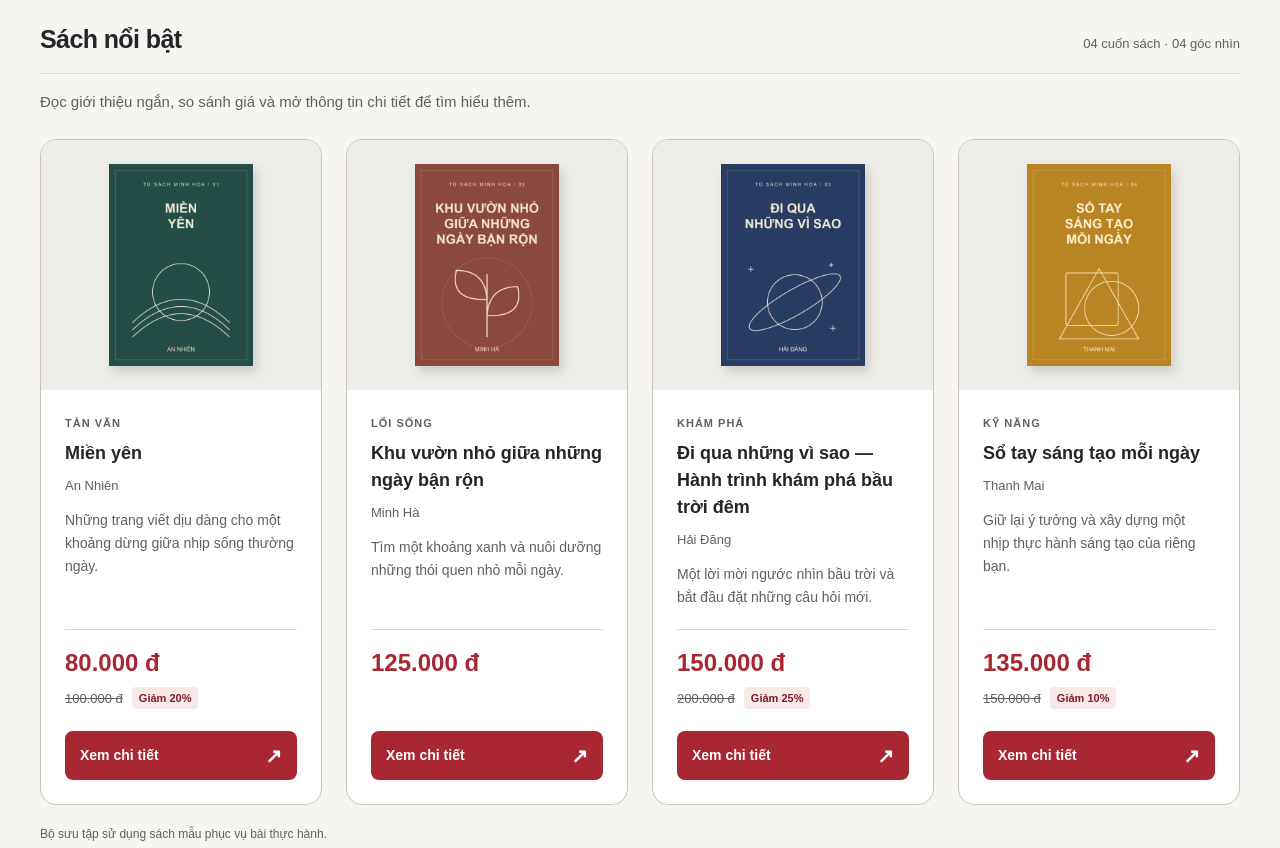
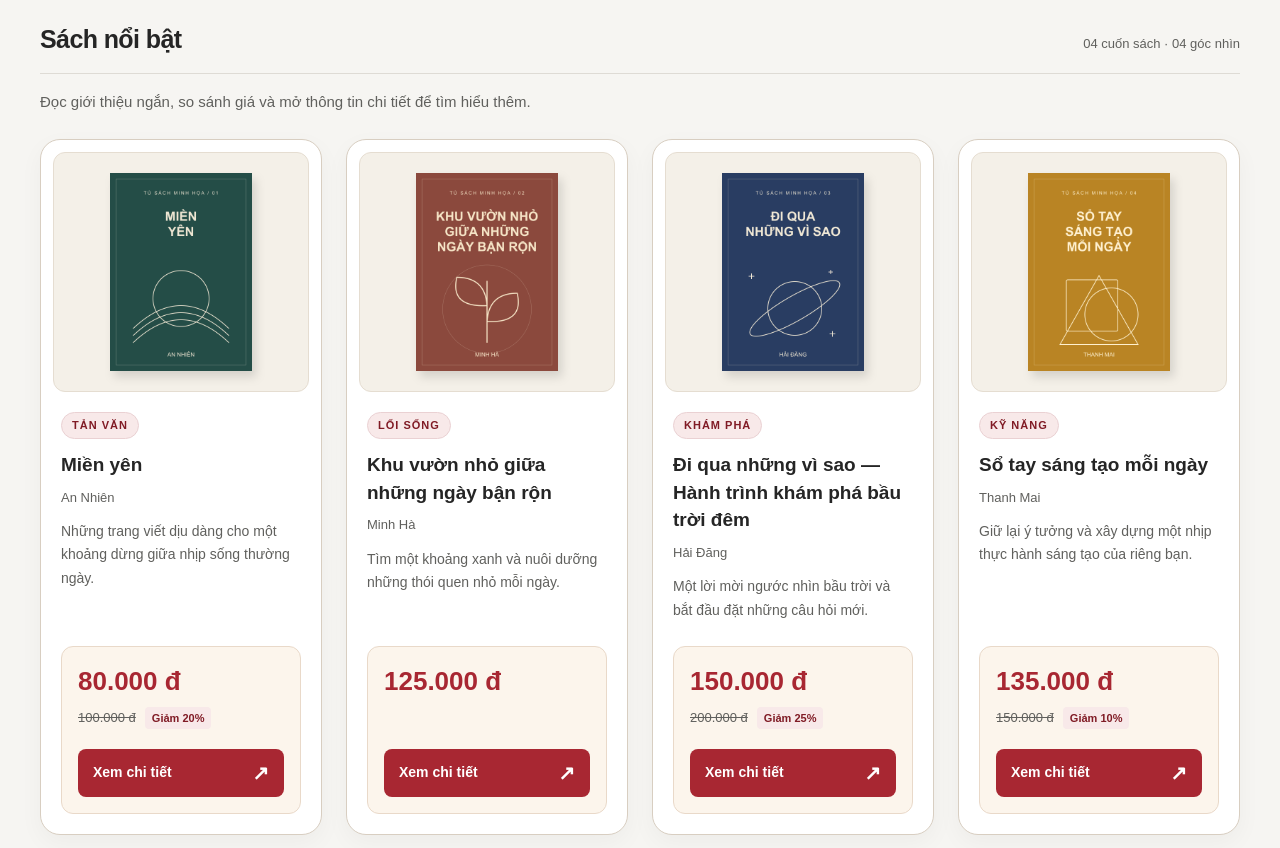
Before and after one commit to huytran31241023748-code/ecommerce-ui-improvement, a plain HTML site: page index.html in a window 1280 px wide. Shown: the part 820-1668 px from the top of the page. Drawn offline with Linux system fonts and the light colour scheme.

Commit message:
Update style.css

```diff
--- a/css/style.css
+++ b/css/style.css
@@ -819,16 +819,39 @@ h1 span {
 }
 /* 12. Thực hành selector và Box Model trên thẻ sách */
 .book-card {
-  border: 1px solid #c9c4bb;
-  border-radius: 16px;
+  border: 1px solid #d8cec1;
+  border-radius: 20px;
+  box-shadow: 0 8px 24px #2525250a;
+}
+
+.book-card__image {
+  height: 240px;
+  margin: 12px 12px 0;
+  padding: 20px;
+  border: 1px solid #e5ddd1;
+  border-radius: 12px;
+  background-color: #f4f0e8;
 }
 
 .book-card__body {
-  padding: 24px;
+  padding: 20px;
+}
+
+.book-card__category {
+  align-self: flex-start;
+  margin-bottom: 12px;
+  padding: 5px 10px;
+  border: 1px solid #ead1d3;
+  border-radius: 999px;
+  background-color: var(--accent-light);
+  color: var(--accent-dark);
+  line-height: 1.4;
 }
 
 .book-card h3 {
   margin-bottom: 8px;
+  font-size: 19px;
+  line-height: 1.45;
 }
 
 .book-card__author {
@@ -837,29 +860,53 @@ h1 span {
 
 .book-card__description {
   margin-top: 12px;
-  margin-bottom: 20px;
+  margin-bottom: 24px;
 }
 
 .book-card__purchase {
-  padding-top: 16px;
-  border-top: 1px solid var(--line);
+  margin-top: auto;
+  padding: 16px;
+  border: 1px solid #e9d9c9;
+  border-radius: 12px;
+  background-color: #fcf5ec;
+}
+
+.book-card .book-card__price {
+  font-size: 26px;
+  font-weight: 700;
 }
 
 .book-card .book-card__link {
   min-height: 48px;
+  margin-top: 12px;
   padding: 12px 14px;
   border: 1px solid transparent;
   border-radius: 8px;
+  line-height: 1.4;
 }
 
-/* Giữ khoảng đệm và diện tích nhấn phù hợp trên điện thoại. */
+/* Duy trì khoảng trống và kích thước thao tác trên điện thoại. */
 @media (max-width: 599.98px) {
+  .book-card__image {
+    height: 260px;
+  }
+
   .book-card__body {
-    padding: 22px;
+    padding: 20px;
+  }
+
+  .book-card__purchase {
+    padding: 14px;
   }
 
   .book-card .book-card__link {
     min-height: 52px;
+    padding: 12px 14px;
+    font-size: 16px;
+  }
+}
+
+    min-height: 52px;
     padding: 12px 16px;
   }
 }
```
